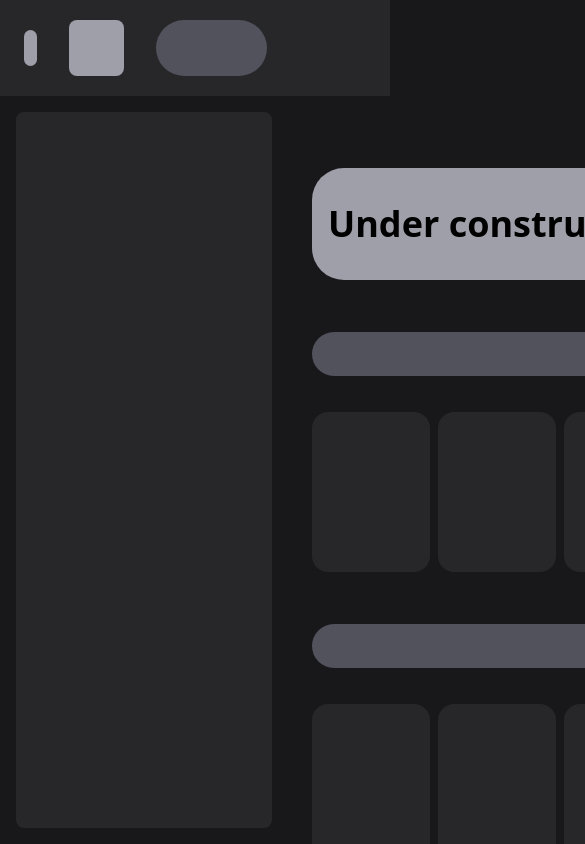
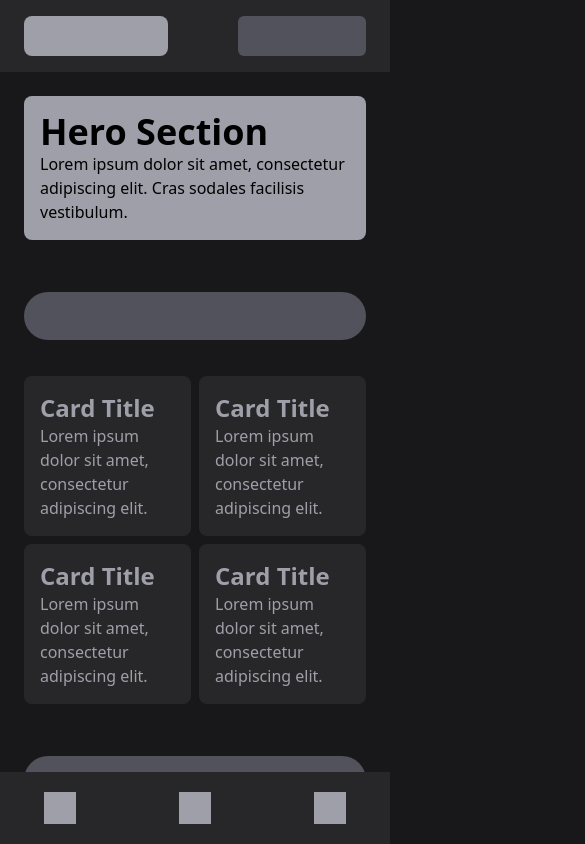
Before and after one commit to sheeemboi/creative-tools-ext, a React (Vite) app: page / in a window 390 px wide. Shown: the top 844 px of the page, 585 px wide, since content can reach past the window. Built offline with nearby package versions, Linux system fonts and the light colour scheme.

Commit message:
checkpoint

```diff
--- a/src/App.jsx
+++ b/src/App.jsx
@@ -1,12 +1,12 @@
 import Header from "./components/Header";
 import Main from "./components/Main";
-import Nav from "./components/Nav";
+import Sidebar from "./components/Sidebar";
 export default function App() {
   return (
     <>
       <Header />
-      <div className="flex mx-auto max-w-7xl pt-24">
-        <Nav />
+      <div className="flex mx-auto max-w-7xl h-screen pt-18 md:pt-24">
+        <Sidebar />
         <Main />
       </div>
     </>
--- a/src/components/Header.jsx
+++ b/src/components/Header.jsx
@@ -1,16 +1,41 @@
+function Hamburger() {
+  return (
+    <span className="h-9 w-9 bg-zinc-400 rounded-lg hidden md:block"></span>
+  );
+}
+
+function Search() {
+  return (
+    <span className="h-14 w-80 bg-zinc-600 rounded-full hidden md:block"></span>
+  );
+}
+
 export default function Header() {
   return (
-    <header className="h-24 w-full bg-zinc-800 fixed top-0 left-0">
-      <div className="flex gap-8 items-center mx-auto max-w-7xl h-full py-4 px-6">
-        {/* hamburger */}
-        <span className="h-9 w-9 bg-zinc-400 rounded-lg"></span>
-        {/* logo + name */}
-        <span className="h-14 w-40 bg-zinc-400 rounded-lg"></span>
-        {/* search bar */}
-        <span className="h-14 w-80 bg-zinc-600 rounded-full"></span>
-        {/* other links */}
-        <span className="h-14 w-48 ml-auto"></span>
-      </div>
-    </header>
+    <>
+      <header className="h-18 w-full bg-zinc-800 fixed top-0 left-0 md:h-24">
+        <section className="flex gap-8 items-center mx-auto max-w-7xl h-full py-4 px-6">
+          {/* hamburger */}
+          <Hamburger />
+          {/* logo + name */}
+          <span className="h-full w-36 bg-zinc-400 rounded-lg md:w-40"></span>
+          {/* search bar */}
+          <Search />
+          {/* other links */}
+          <span className="h-full w-32 bg-zinc-600 rounded-md ml-auto md:w-48"></span>
+        </section>
+      </header>
+      <section className="flex justify-between items-center h-18 w-full px-6 bg-zinc-800 fixed bottom-0 left-0 md:hidden">
+        <div className="flex justify-center items-center h-full w-18 rounded-lg">
+          <span className="bg-zinc-400 h-8 w-8"></span>
+        </div>
+        <div className="flex justify-center items-center h-full w-18 rounded-lg">
+          <span className="bg-zinc-400 h-8 w-8"></span>
+        </div>
+        <div className="flex justify-center items-center h-full w-18 rounded-lg">
+          <span className="bg-zinc-400 h-8 w-8"></span>
+        </div>
+      </section>
+    </>
   );
 }
--- a/src/components/Main.jsx
+++ b/src/components/Main.jsx
@@ -2,22 +2,26 @@ import Card from "./ui/Card";
 
 export default function Main() {
   return (
-    <main className="flex flex-col gap-13 flex-1 ml-72 p-6">
-      <section className="h-28 bg-zinc-400 w-124 mt-12 rounded-4xl p-4 flex items-center">
-        <h1>Under construction...</h1>
+    <main className="flex flex-col gap-13 p-6 flex-1 md:ml-72">
+      <section className="flex flex-col justify-center h-60 bg-zinc-400 w-full rounded-lg p-4">
+        <h1>Hero Section</h1>
+        <p>
+          Lorem ipsum dolor sit amet, consectetur adipiscing elit. Cras sodales
+          facilisis vestibulum.
+        </p>
       </section>
-      <section className="flex flex-col gap-9 container h-60">
-        <div className="h-12 w-100 bg-zinc-600 rounded-full"></div>
-        <div className="flex gap-2">
+      <section className="flex flex-col gap-9 container h-fit w-full">
+        <div className="h-12 max-w-100 bg-zinc-600 rounded-full"></div>
+        <div className="flex gap-2 flex-wrap">
           <Card />
           <Card />
           <Card />
           <Card />
         </div>
       </section>
-      <section className="flex flex-col gap-9 container h-60">
-        <div className="h-12 w-100 bg-zinc-600 rounded-full"></div>
-        <div className="flex gap-2">
+      <section className="flex flex-col gap-9 container h-fit w-full">
+        <div className="h-12 max-w-100 bg-zinc-600 rounded-full"></div>
+        <div className="flex gap-2 flex-wrap">
           <Card />
           <Card />
           <Card />
--- a/src/components/Nav.jsx
+++ b/src/components/Sidebar.jsx
@@ -1,6 +1,6 @@
 export default function Navbar() {
   return (
-    <nav className="p-4 h-[calc(100vh-6rem)] w-72 fixed overflow-y-scroll scrollbar-none">
+    <nav className="p-4 h-[calc(100vh-6rem)] w-0 fixed overflow-y-scroll scrollbar-none md:w-72 ">
       <div className="bg-zinc-800 container h-full rounded-lg">
         <ol></ol>
       </div>
--- a/src/components/ui/Card.jsx
+++ b/src/components/ui/Card.jsx
@@ -1,3 +1,10 @@
 export default function Card() {
-  return <div className="h-40 flex-1 bg-zinc-800 rounded-2xl"></div>;
+  return (
+    <div className="flex flex-col h-40 flex-1 min-w-40 bg-zinc-800 rounded-lg p-4 overflow-hidden text-zinc-400">
+      <h2>Card Title</h2>
+      <p className="overflow-hidden">
+        Lorem ipsum dolor sit amet, consectetur adipiscing elit.
+      </p>
+    </div>
+  );
 }
--- a/src/styles/index.css
+++ b/src/styles/index.css
@@ -8,6 +8,10 @@
   h1 {
     @apply text-4xl font-bold;
   }
+
+  h2 {
+    @apply text-2xl font-semibold;
+  }
 }
 
 @plugin 'tailwind-scrollbar';
```
Also changed, not shown: 1 other file (tests, documents, lock files or other folders).
